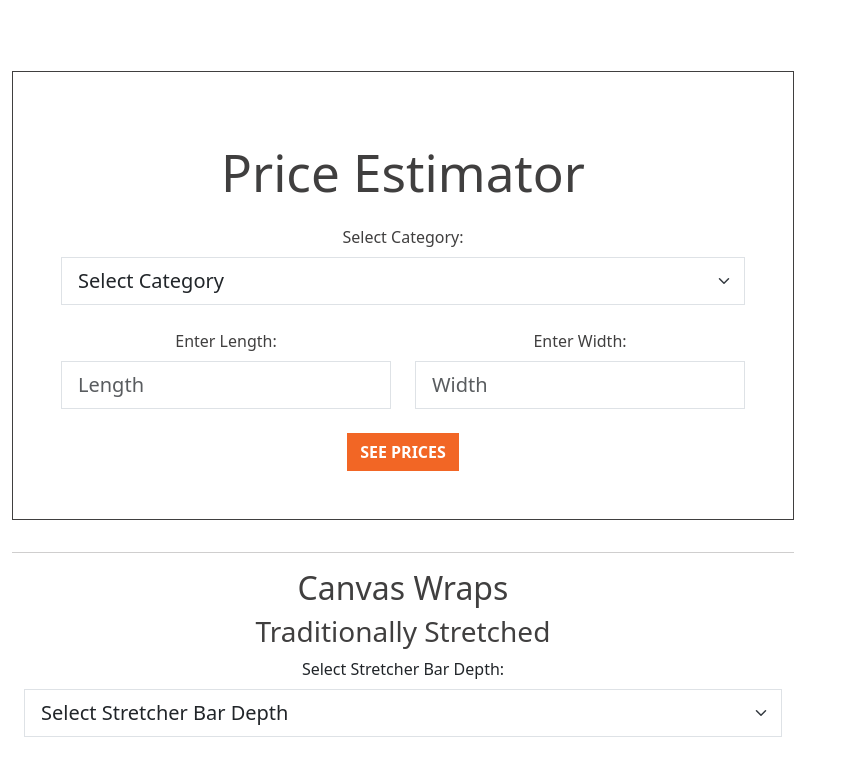
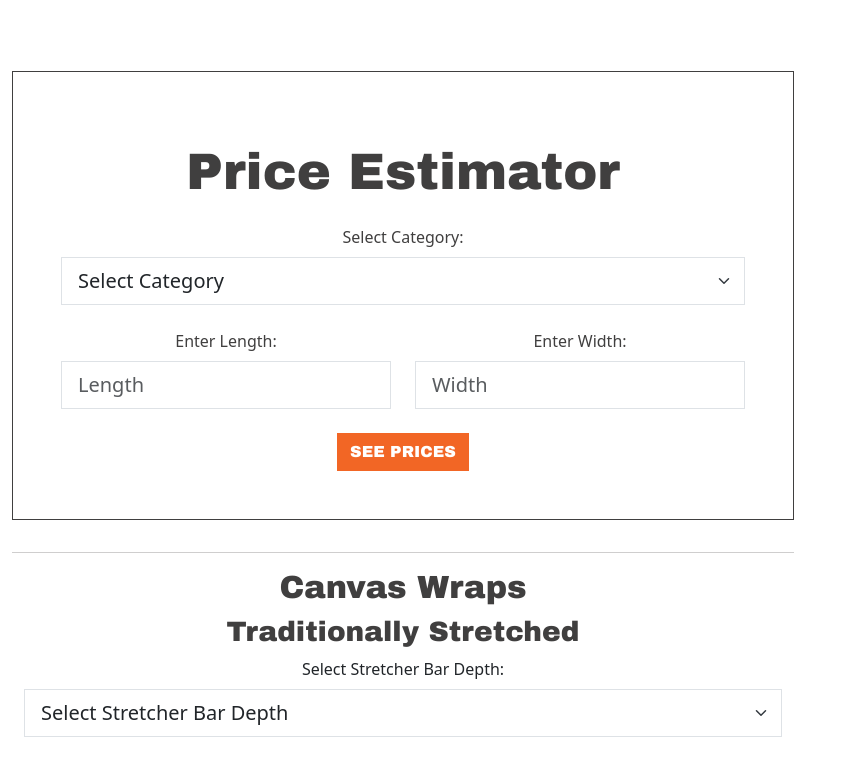
Before and after one commit to zmatthews33/makr-calc, a React (Vite) app: page / in a window 1280 px wide. Shown: the top 776 px of the page, without its empty margins (0-845 px from the left). Built offline with nearby package versions, Linux system fonts and the light colour scheme.

Commit message:
add archivo black-brand font

```diff
--- a/src/index.css
+++ b/src/index.css
@@ -1,3 +1,5 @@
+@import url('https://fonts.googleapis.com/css2?family=Archivo+Black&display=swap');
+
 :root {
   font-family: serif;
   line-height: 1.5;
@@ -31,6 +33,7 @@
 h1 {
   font-size: 3.2em;
   line-height: 1.1;
+  font-family: 'Archivo Black', sans-serif;
 }
 
 button {
@@ -83,6 +86,7 @@
 h5,
 h6 {
   color: #403f3f;
+  font-family: 'Archivo Black', sans-serif;
 }
 
 hr {
@@ -108,6 +112,7 @@
   border-radius: 0;
   opacity: 1;
   font-weight: 600;
+  font-family: 'Archivo Black', sans-serif;
 }
 
 .see-prices-btn:hover {
```
